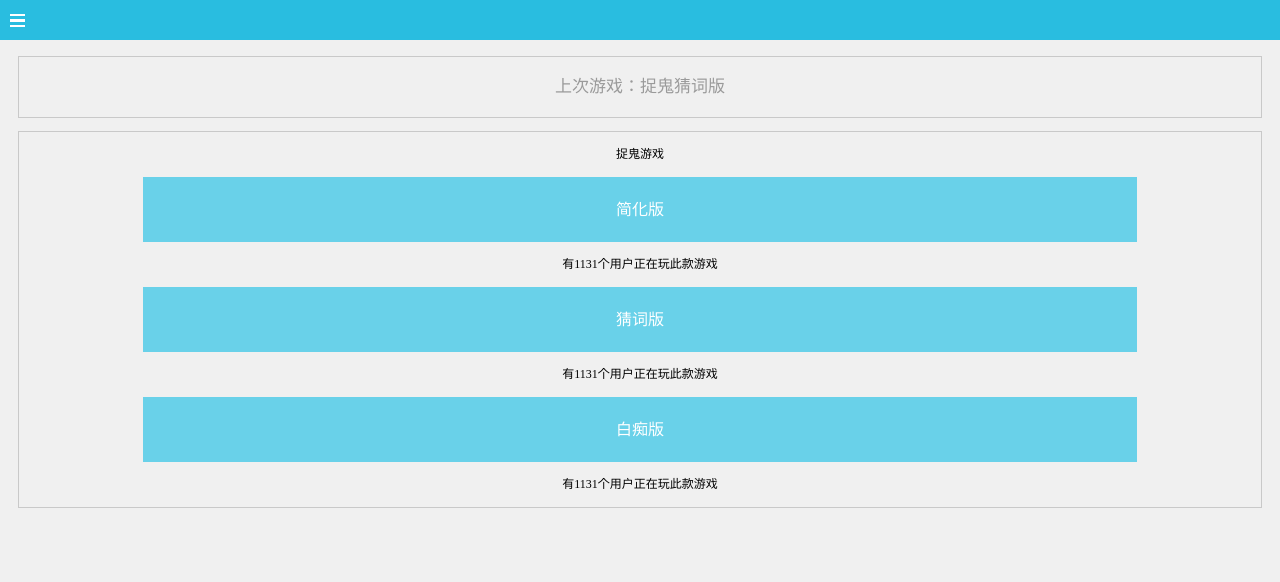
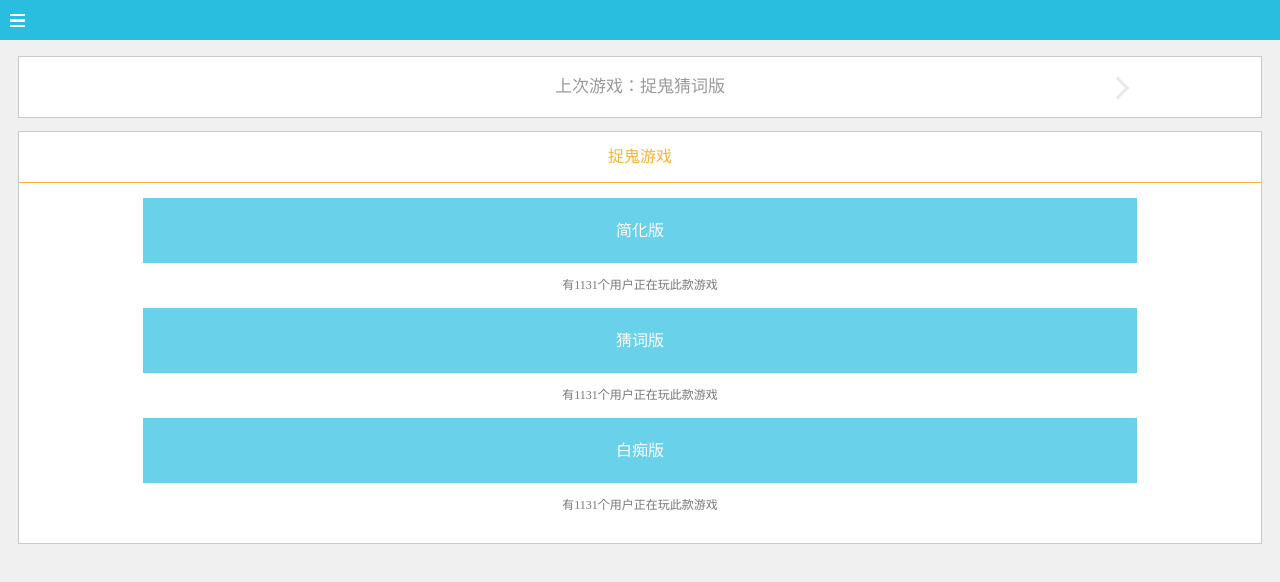
Before and after one commit to yqiaochu/css, a plain HTML site: page task-7/index.html in a window 1280 px wide. Drawn offline with Linux system fonts and the light colour scheme.

Commit message:
modify task-7

```diff
--- a/task-7/css/style.css
+++ b/task-7/css/style.css
@@ -31,6 +31,16 @@ main{
 	height: 100%;
 	background-color: #f0f0f0;
 }
+.next{
+    position: absolute;
+    right:12%;
+    top: .4rem;
+    width: .13rem;
+    height: .13rem;
+    border-top: 0.03rem solid #e8e8e8;
+    border-right: 0.03rem solid #e8e8e8;
+    transform: rotate(45deg);
+}
 .index-lasttime{
 	display: flex;
 	justify-content:center;
@@ -40,18 +50,31 @@ main{
 	font-size: .17rem;
 	line-height: .60rem;
 	color: #9a9a9a;
+	background-color: #ffffff;
 }
-ul,li{
+.title{
+	margin-bottom: .15rem;
+	border-bottom:solid 1px #fbb435;
+	line-height: .5rem;
+	color: #fbb435;
+
+}
+li{
 	list-style:none;
 	padding:0;
 	margin: 0;
-	font-size: .12rem;
+	font-size: .12rem ;
+	color: #787878;
 }
 ul{
+	list-style:none;
+	padding:0 0 .15rem 0;
 	margin:0 .18rem;
 	border:solid .01rem #c9c9c9;
+	font-size: .16rem;
 	text-align: center;
 
+	background-color: #ffffff;
 }
 .index-content{
 	/* height: .45rem; */
--- a/task-7/index.html
+++ b/task-7/index.html
@@ -11,8 +11,8 @@
 		<a href="" class="index-menu"></a>
 	</header>
 	<main>
-		<p class="index-lasttime">上次游戏：捉鬼猜词版</p>
-		<ul class="index-content">捉鬼游戏
+		<p class="index-lasttime">上次游戏：捉鬼猜词版 <span class="next"></span></p>
+		<ul class="index-content"><div class="title">捉鬼游戏</div>
 			<li ><div class="version">简化版</div> 有1131个用户正在玩此款游戏</li>
 			<li><div class="version">猜词版</div> 有1131个用户正在玩此款游戏</li>
 			<li><div class="version">白痴版</div> 有1131个用户正在玩此款游戏</li>
```
